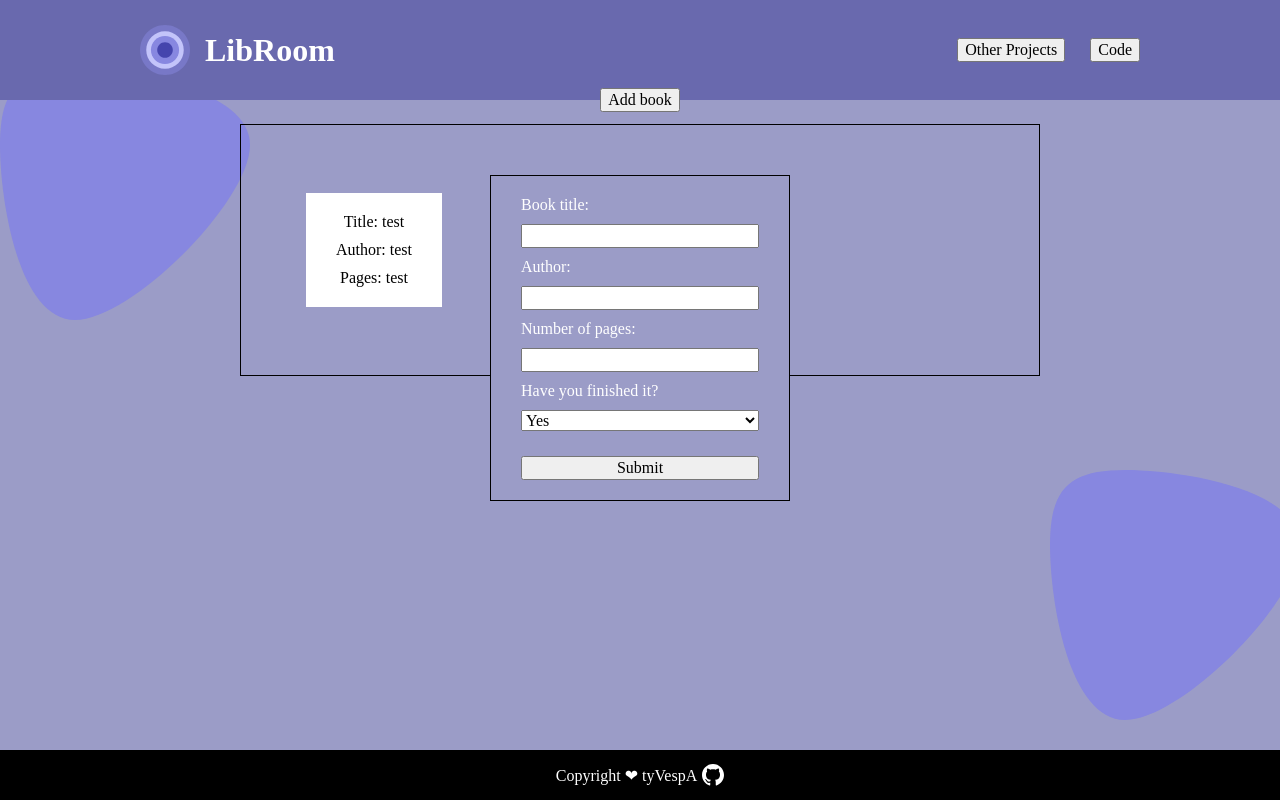
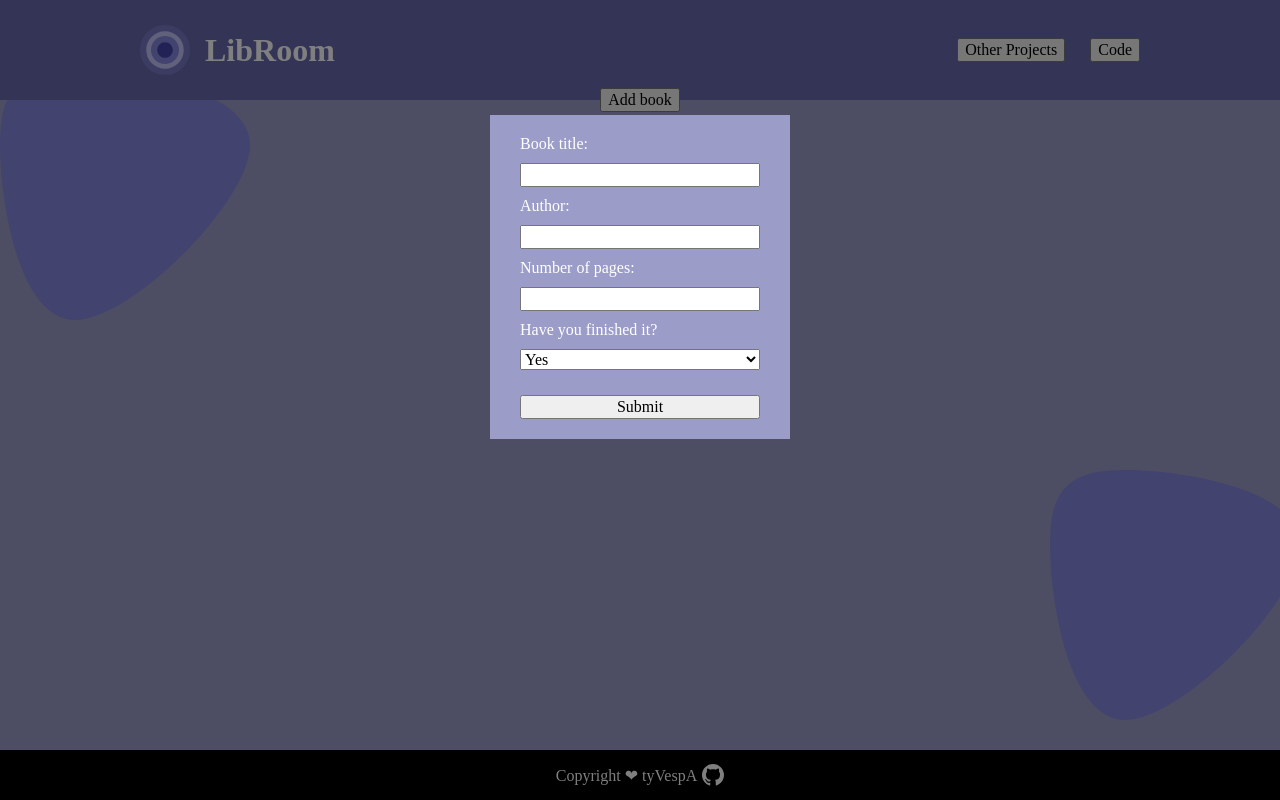
Before and after one commit to tyVespA/Library---object-constructors-practice, a plain HTML site: page index.html in a window 1280 px wide. Both pictures are taken after a click on the button "Add book". Shown: the top 800 px of the page. Drawn offline with Linux system fonts and the light colour scheme.

Commit message:
Add dark overlay when modal pops up

```diff
--- a/index.html
+++ b/index.html
@@ -57,13 +57,7 @@
             <input type="submit" value="Submit" id="submit-book" />
           </form>
         </div>
-        <div class="books-grid">
-          <div class="book">
-            <p>Title: test</p>
-            <p>Author: test</p>
-            <p>Pages: test</p>
-          </div>
-        </div>
+        <div class="books-grid"></div>
       </div>
     </main>
     <footer>
--- a/script.js
+++ b/script.js
@@ -4,6 +4,7 @@ const modal = document.querySelector(".modal");
 const booksGrid = document.querySelector(".books-grid");
 let myLibrary = [];
 let LatestBook;
+let darkOverlay;
 
 // let title;
 // let author;
@@ -12,6 +13,9 @@ let LatestBook;
 
 addBookBtn.addEventListener("click", () => {
   modal.classList.toggle("active");
+  darkOverlay = document.createElement("div");
+  darkOverlay.classList.add("darkened");
+  document.body.appendChild(darkOverlay);
   // addBookToLibrary();
 });
 
@@ -91,4 +95,5 @@ submitBookBtn.addEventListener("click", (e) => {
   booksGrid.replaceChildren();
   addBookToLibrary();
   displayLatestBook(myLibrary);
+  document.body.removeChild(darkOverlay);
 });
--- a/style.scss
+++ b/style.scss
@@ -78,6 +78,7 @@ h6 {
 body {
   color: white;
   overflow-x: hidden;
+  position: relative;
 }
 
 a {
@@ -87,6 +88,18 @@ a {
 
 li {
   list-style-type: none;
+}
+
+.darkened {
+  position: absolute;
+  z-index: 98;
+  top: 0;
+  right: 0;
+  bottom: 0;
+  left: 0;
+  background-color: black;
+  opacity: 0.5;
+  // transition: all 2s ease-out;
 }
 
 /*------------------------------------*\
@@ -176,14 +189,14 @@ main {
   min-width: 300px;
   // top: -400px;
   top: 0;
-  border: 1px solid black;
+  // border: 1px solid black;
   padding: 20px 30px;
-  opacity: 0.5;
+  opacity: 0;
   transition: all 0.2s ease-out;
   &.active {
-    top: 75px;
+    top: 15px;
     opacity: 1;
-    z-index: 3;
+    z-index: 99;
   }
   form {
     display: flex;
@@ -198,7 +211,7 @@ main {
 .books-grid {
   position: relative;
   width: 80%;
-  border: 1px solid black;
+  // border: 1px solid black;
   display: grid;
   grid-template-columns: 1fr 1fr 1fr;
   grid-auto-rows: 250px;
```
Also changed, not shown: style.css, 1 other file.
